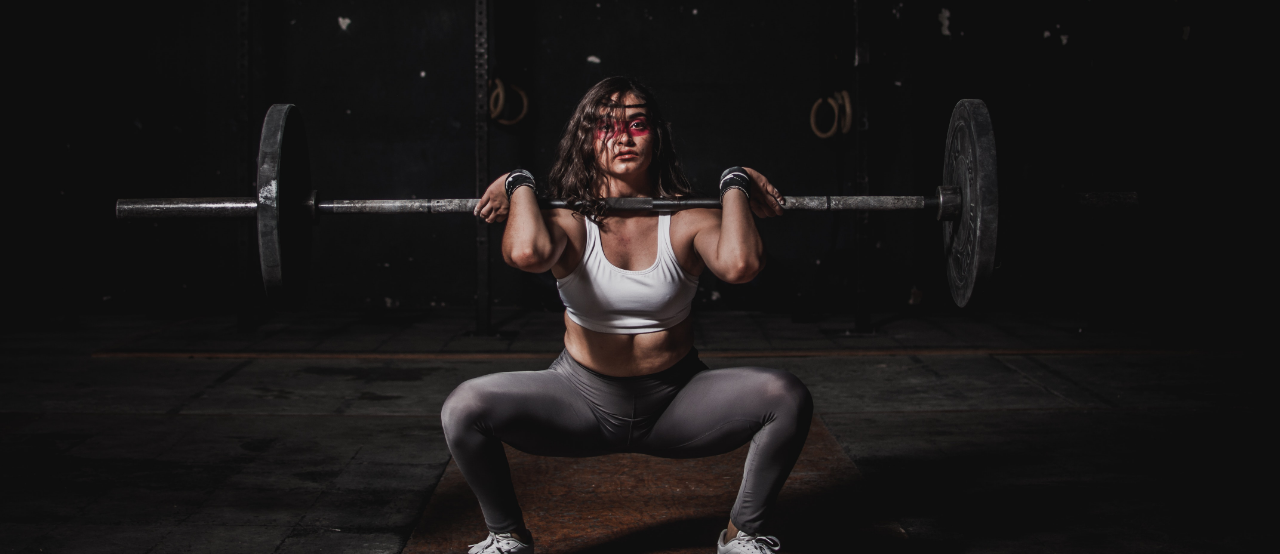
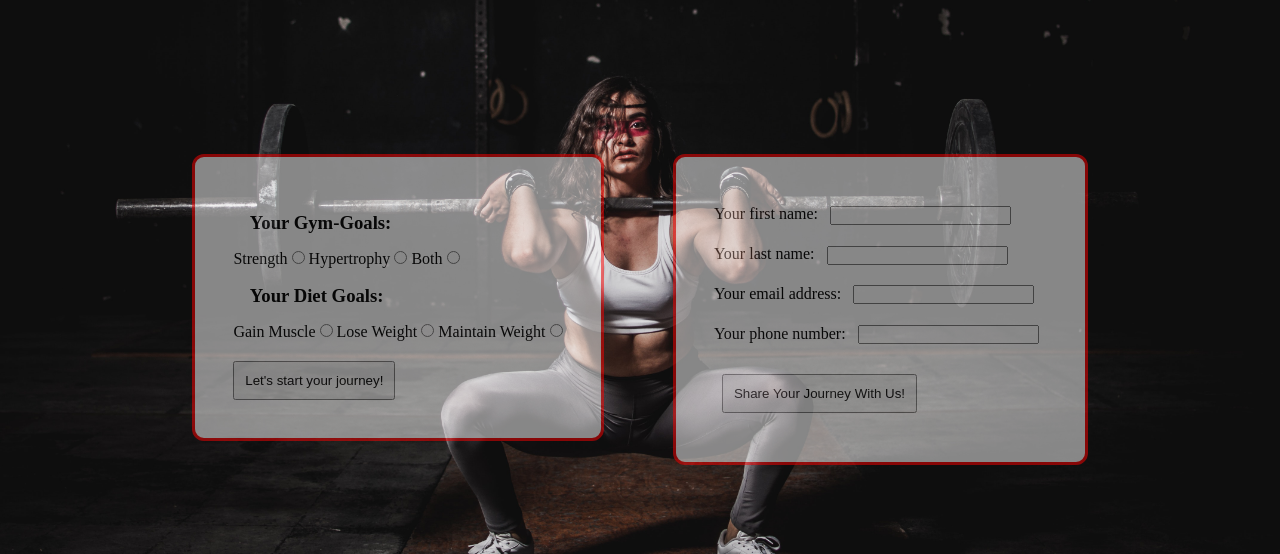
Before and after one commit to DevFabrizio/Fabrizio-Project-One, a plain HTML site: page form.html in a window 1280 px wide. Shown: the part 246-800 px from the top of the page. Drawn offline with Linux system fonts and the light colour scheme.

Commit message:
add second form and style

```diff
--- a/assets/css/style.css
+++ b/assets/css/style.css
@@ -49,7 +49,7 @@ a{
 a:hover{
     border: 3px solid rgb(255, 0, 0);
     border-radius: 6px;
-    box-shadow: 6px 6px 6px red;
+    box-shadow: 4px 4px 4px red;
     transition: 0.2s;
 }
 
@@ -120,7 +120,7 @@ div{
 div:hover{
     box-shadow: 10px 10px 10px  #1f1f1f;
     transition: 0.5s;
-    zoom: 103%;
+    zoom: 101%;
     border: 4px solid red;
 }
 
@@ -268,3 +268,53 @@ footer > a{
     border: 2px solid #1f1f1f;
     border-radius: 12px;
 }
+
+/* form.html page */
+
+/* form section */
+
+.goals-form{
+    position: absolute;
+    top: 50%;
+    left: 15%;
+    background-color: #fff;
+    opacity: 0.5;
+    padding: 3%;
+    border: 3px solid red;
+    border-radius: 12px;
+}
+
+.goals-form > input[type="submit"]{
+    padding: 3%;
+    margin-top: 6%;
+}
+
+.goals-form > h3{
+    padding: 5%;
+}
+
+.info-form{
+    position: absolute;
+    top: 50%;
+    right: 15%;
+    background-color: #fff;
+    opacity: 0.5;
+    padding: 3%;
+    border: 3px solid red;
+    border-radius: 12px;
+}
+
+.info-form > input[type="submit"]{
+    padding: 3%;
+    margin-top: 6%;
+}
+
+.info-form > input{
+    margin: 1.3vh 1vh;
+}
+
+form:hover{
+    background-color: #fff;
+    opacity: 1;
+    zoom: 102%;
+}
--- a/form.html
+++ b/form.html
@@ -30,21 +30,34 @@
             </ul>
         </nav>
     </header>
-    <form action="http://formdump.codeinstitute.net" method="post">
+    <form class="goals-form" action="https://formdump.codeinstitute.net/" method="post">
+        <h3>Your Gym-Goals:</h3>
         <label for="strength">Strength</label>
-        <input type="radio" name="strength" id="strength">
+        <input type="radio" name="gym-goals" id="strength" value="strength">
         <label for="hypertrophy">Hypertrophy</label>
-        <input type="radio" name="hypertrophy" id="hypertrophy">
+        <input type="radio" name="gym-goals" id="hypertrophy" value="hypertrophy">
         <label for="both">Both</label>
-        <input type="radio" name="both" id="both"><br>
+        <input type="radio" name="gym-goals" id="both"value="both" ><br>
+        <h3>Your Diet Goals:</h3>
         <label for="gain">Gain Muscle</label>
-        <input type="radio" name="gain" id="gain">
+        <input type="radio" name="diet-goals" id="gain" value="gain muscle">
         <label for="lose">Lose Weight</label>
-        <input type="radio" name="lose" id="lose">
+        <input type="radio" name="diet-goals" id="lose" value="lose weight">
         <label for="maintain">Maintain Weight</label>
-        <input type="radio" name="maintain" id="maintain">
+        <input type="radio" name="diet-goals" id="maintain" value="maintain weight"><br>
+        <input type="submit" value="Let's start your journey!">
     </form>
-    <form action="" method="post"></form>
+    <form class="info-form" action="https://formdump.codeinstitute.net/" method="post">
+        <label for="f-name">Your first name:</label>
+        <input type="text" id="f-name" name="f-name" ><br>
+        <label for="l-name">Your last name:</label>
+        <input type="text" id="l-name" name="l-name"><br>
+        <label for="email">Your email address:</label>
+        <input type="email" id="email" name="email"><br>
+        <label for="phone">Your phone number:</label>
+        <input type="tel" id="phone" name="phone"><br>
+        <input type="submit" value="Share Your Journey With Us!">
+    </form>
     <footer>
         <a href="https://it-it.facebook.com/"><i class="fa-brands fa-facebook"></i></a>
         <a href="https://www.tiktok.com/login?redirect_url=https%3A%2F%2Fwww.tiktok.com%2Fit-IT&lang=en&enter_method=mandatory"><i class="fa-brands fa-tiktok"></i></a>
```
